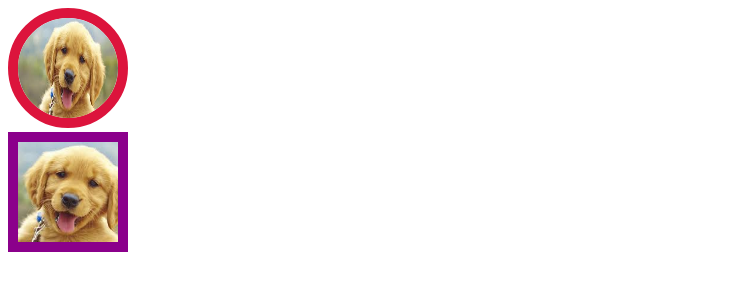
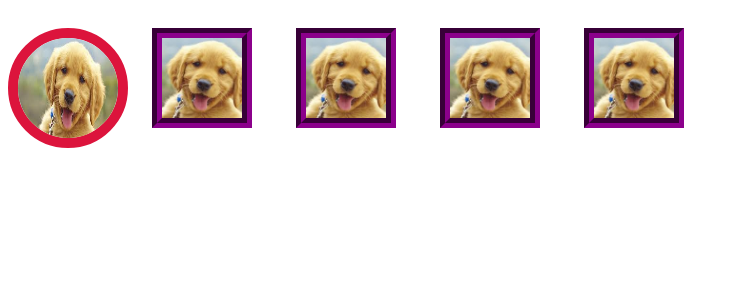
Before and after one commit to arshbedi/first_project_, a plain HTML site: page 006_css-essentials/index.html in a window 1280 px wide. Shown: the whole page, without its empty margins (0-739 px from the left). Drawn offline with Linux system fonts and the light colour scheme.

Commit message:
completes hands on exercise on border properties

```diff
--- a/013_css-essentials/index.html
+++ b/006_css-essentials/index.html
@@ -10,6 +10,9 @@
 <img src="../01_hands_on_exercise/puppy.jpg" alt="This is puppy image">
 
 <div></div>
+<div></div>
+<div></div>
+<div></div>
 
 </body>
 </html>
--- /dev/null
+++ b/006_css-essentials/main.css
@@ -0,0 +1,26 @@
+img {
+
+    width: 100px;
+    height: 100px;
+    border: 10px solid crimson;
+    border-radius: 100%;
+    background-size: cover;
+    background-repeat: no-repeat ;
+
+}
+
+div {
+    width: 100px;
+    height: 100px;
+    border: 10px groove darkmagenta;
+    padding: 20px;
+    margin: 20px;
+    box-sizing: border-box;
+    /*border-box tells the browser to account for any border and padding in the values you specify for an element's width and height. If you set an element's width to 100 pixels, that 100 pixels will include any border or padding you added, and the content box will shrink to absorb that extra width. This typically makes it much easier to size elements.*/
+
+    background-image: url("../01_hands_on_exercise/puppy.jpg");
+    background-size: cover;
+    /*background-repeat: no-repeat ;*/
+    background-position: center;
+    display: inline-block;
+}
--- /dev/null
+++ b/007_hands_on_exercise/main.css
@@ -0,0 +1,13 @@
+div{
+    width: 400px;
+    height: 200px;
+    border: 10px dashed red;
+    margin: 20px auto;
+}
+
+.one{
+    box-sizing: border-box;
+    background-image: url("../01_hands_on_exercise/puppy.jpg");
+    background-size: cover;
+    background-repeat: no-repeat;
+}
--- a/013_css-essentials/main.css
+++ /dev/null
@@ -1,19 +0,0 @@
-img {
-
-    width: 100px;
-    height: 100px;
-    border: 10px solid crimson;
-    border-radius: 100%;
-    background-size: cover;
-    background-repeat: no-repeat ;
-}
-
-div {
-    width: 100px;
-    height: 100px;
-    border: 10px solid darkmagenta;
-    background-image: url("../01_hands_on_exercise/puppy.jpg");
-    background-size: cover;
-    background-repeat: no-repeat ;
-    background-position: center;
-}
```
Also changed, not shown: 007_hands_on_exercise/index.html (added, +14 -0 lines).
